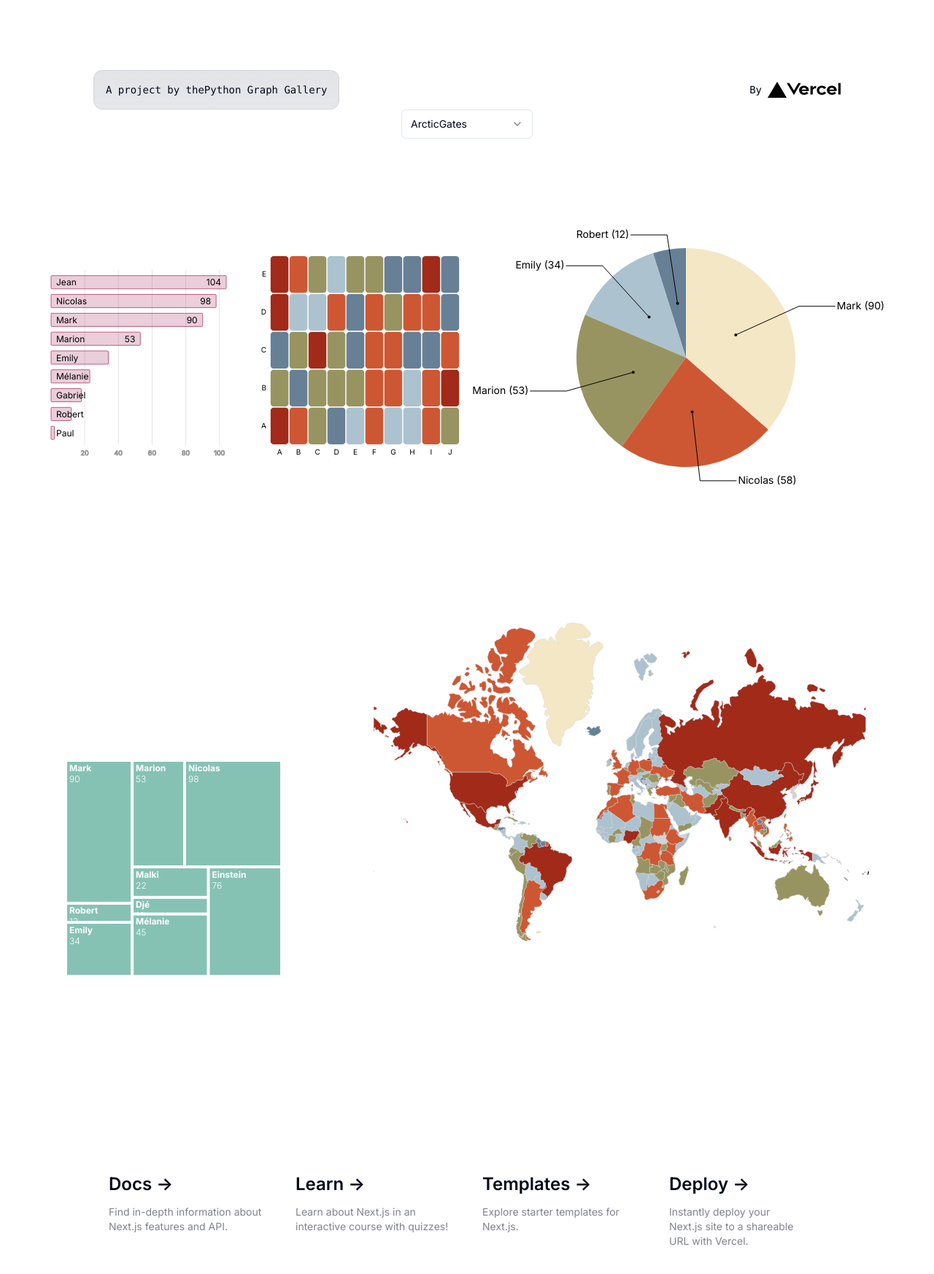
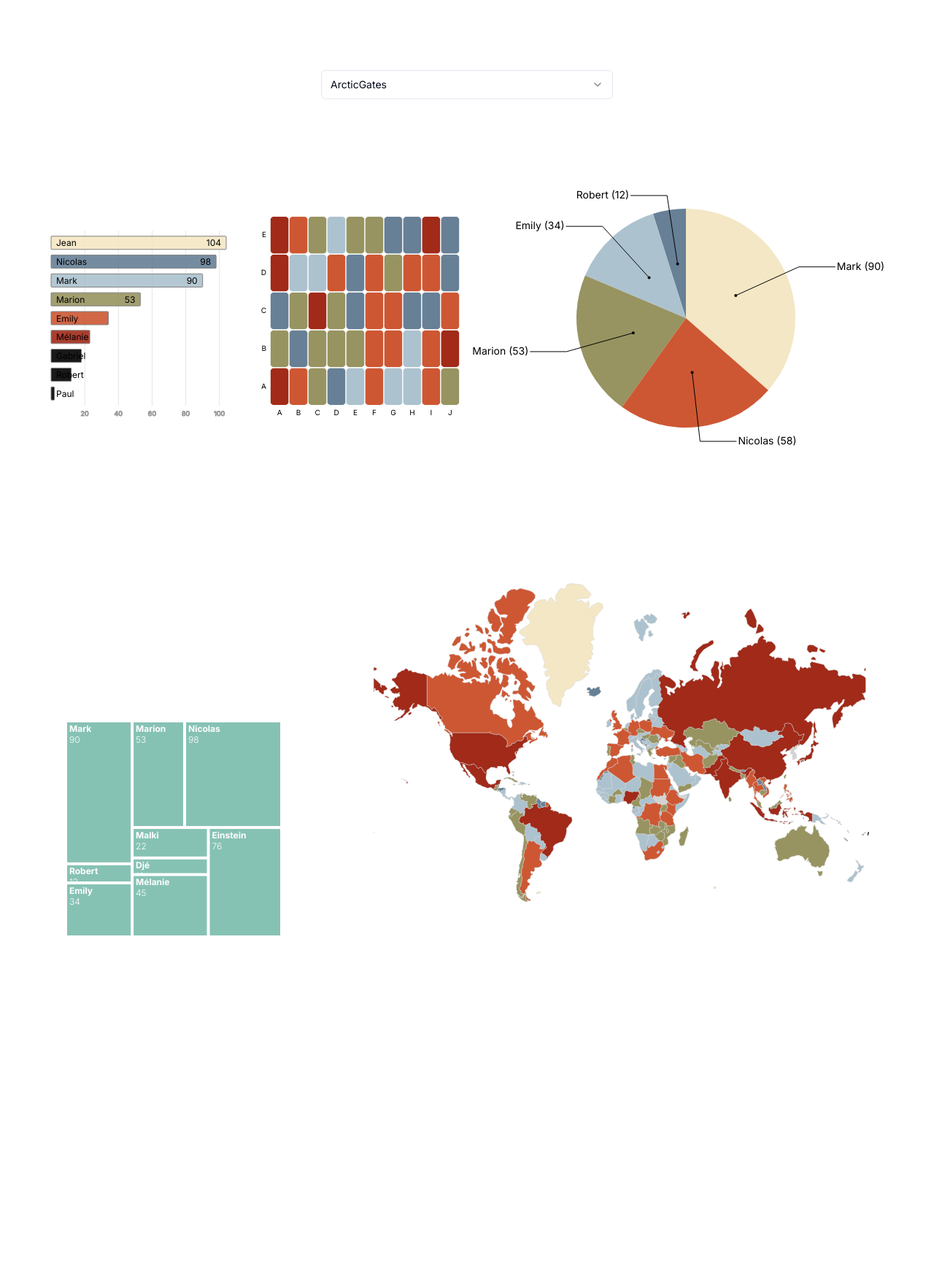
Before and after one commit to holtzy/dataviz-color-finder, a Next.js app: page / in a window 1280 px wide. Shown: the top 1746 px of the page at 73% size. After the commit the page ends 1632 px from the top, so only its background shows below. Built offline with nearby package versions, Linux system fonts and the light colour scheme.

Commit message:
add color chip in select button

```diff
--- a/src/app/page.tsx
+++ b/src/app/page.tsx
@@ -12,6 +12,7 @@ import { PieChart } from "@/dataviz/piechart/PieChart";
 import { pieData } from "@/dataviz/piechart/data";
 import { Treemap } from "@/dataviz/treemap/Treemap";
 import { treemapData } from "@/dataviz/treemap/data";
+import { getColorListFromString } from "@/lib/utils";
 import Image from "next/image";
 import { useState } from "react";
 
@@ -23,48 +24,22 @@ export default function Home() {
     colorPaletteList.find((col) => col.name === selectedColorPalette) ||
     colorPaletteList[0];
 
-  const selectedColorList = JSON.parse(
-    selectedColorObject.palette.replace(/'/g, '"')
-  );
+  const selectedColorList = getColorListFromString(selectedColorObject.palette);
 
-  console.log("selectedColorList", selectedColorList);
   return (
     <main className="flex min-h-screen flex-col items-center justify-between p-24">
-      <div className="z-10 w-full max-w-5xl items-center justify-between font-mono text-sm lg:flex">
-        <p className="fixed left-0 top-0 flex w-full justify-center border-b border-gray-300 bg-gradient-to-b from-zinc-200 pb-6 pt-8 backdrop-blur-2xl dark:border-neutral-800 dark:bg-zinc-800/30 dark:from-inherit lg:static lg:w-auto  lg:rounded-xl lg:border lg:bg-gray-200 lg:p-4 lg:dark:bg-zinc-800/30">
-          A project by the{" "}
-          <a href="https://www.python-graph-gallery.com">
-            {" "}
-            Python Graph Gallery
-          </a>
-        </p>
-        <div className="fixed bottom-0 left-0 flex h-48 w-full items-end justify-center bg-gradient-to-t from-white via-white dark:from-black dark:via-black lg:static lg:size-auto lg:bg-none">
-          <a
-            className="pointer-events-none flex place-items-center gap-2 p-8 lg:pointer-events-auto lg:p-0"
-            href="https://vercel.com?utm_source=create-next-app&utm_medium=appdir-template&utm_campaign=create-next-app"
-            target="_blank"
-            rel="noopener noreferrer"
-          >
-            By{" "}
-            <Image
-              src="/vercel.svg"
-              alt="Vercel Logo"
-              className="dark:invert"
-              width={100}
-              height={24}
-              priority
-            />
-          </a>
-        </div>
-      </div>
-
       <ColorPaletteSelectButton
         selectedColorPalette={selectedColorPalette}
         setSelectedColorPalette={setSelectedColorPalette}
       />
 
       <div className="relative z-[-1] flex place-items-center before:absolute before:h-[300px] before:w-full before:-translate-x-1/2 before:rounded-full before:bg-gradient-radial before:from-white before:to-transparent before:blur-2xl before:content-[''] after:absolute after:-z-20 after:h-[180px] after:w-full after:translate-x-1/3 after:bg-gradient-conic after:from-sky-200 after:via-blue-200 after:blur-2xl after:content-[''] before:dark:bg-gradient-to-br before:dark:from-transparent before:dark:to-blue-700 before:dark:opacity-10 after:dark:from-sky-900 after:dark:via-[#0141ff] after:dark:opacity-40 sm:before:w-[480px] sm:after:w-[240px] before:lg:h-[360px]">
-        <Barplot data={barplotData} width={300} height={300} />
+        <Barplot
+          data={barplotData}
+          width={300}
+          height={300}
+          colorList={selectedColorList}
+        />
         <Heatmap
           data={heatmapData}
           width={300}
@@ -89,76 +64,6 @@ export default function Home() {
         />
         ,
       </div>
-
-      <div className="mb-32 grid text-center lg:mb-0 lg:w-full lg:max-w-5xl lg:grid-cols-4 lg:text-left">
-        <a
-          href="https://nextjs.org/docs?utm_source=create-next-app&utm_medium=appdir-template&utm_campaign=create-next-app"
-          className="group rounded-lg border border-transparent px-5 py-4 transition-colors hover:border-gray-300 hover:bg-gray-100 hover:dark:border-neutral-700 hover:dark:bg-neutral-800/30"
-          target="_blank"
-          rel="noopener noreferrer"
-        >
-          <h2 className="mb-3 text-2xl font-semibold">
-            Docs{" "}
-            <span className="inline-block transition-transform group-hover:translate-x-1 motion-reduce:transform-none">
-              -&gt;
-            </span>
-          </h2>
-          <p className="m-0 max-w-[30ch] text-sm opacity-50">
-            Find in-depth information about Next.js features and API.
-          </p>
-        </a>
-
-        <a
-          href="https://nextjs.org/learn?utm_source=create-next-app&utm_medium=appdir-template-tw&utm_campaign=create-next-app"
-          className="group rounded-lg border border-transparent px-5 py-4 transition-colors hover:border-gray-300 hover:bg-gray-100 hover:dark:border-neutral-700 hover:dark:bg-neutral-800/30"
-          target="_blank"
-          rel="noopener noreferrer"
-        >
-          <h2 className="mb-3 text-2xl font-semibold">
-            Learn{" "}
-            <span className="inline-block transition-transform group-hover:translate-x-1 motion-reduce:transform-none">
-              -&gt;
-            </span>
-          </h2>
-          <p className="m-0 max-w-[30ch] text-sm opacity-50">
-            Learn about Next.js in an interactive course with&nbsp;quizzes!
-          </p>
-        </a>
-
-        <a
-          href="https://vercel.com/templates?framework=next.js&utm_source=create-next-app&utm_medium=appdir-template&utm_campaign=create-next-app"
-          className="group rounded-lg border border-transparent px-5 py-4 transition-colors hover:border-gray-300 hover:bg-gray-100 hover:dark:border-neutral-700 hover:dark:bg-neutral-800/30"
-          target="_blank"
-          rel="noopener noreferrer"
-        >
-          <h2 className="mb-3 text-2xl font-semibold">
-            Templates{" "}
-            <span className="inline-block transition-transform group-hover:translate-x-1 motion-reduce:transform-none">
-              -&gt;
-            </span>
-          </h2>
-          <p className="m-0 max-w-[30ch] text-sm opacity-50">
-            Explore starter templates for Next.js.
-          </p>
-        </a>
-
-        <a
-          href="https://vercel.com/new?utm_source=create-next-app&utm_medium=appdir-template&utm_campaign=create-next-app"
-          className="group rounded-lg border border-transparent px-5 py-4 transition-colors hover:border-gray-300 hover:bg-gray-100 hover:dark:border-neutral-700 hover:dark:bg-neutral-800/30"
-          target="_blank"
-          rel="noopener noreferrer"
-        >
-          <h2 className="mb-3 text-2xl font-semibold">
-            Deploy{" "}
-            <span className="inline-block transition-transform group-hover:translate-x-1 motion-reduce:transform-none">
-              -&gt;
-            </span>
-          </h2>
-          <p className="m-0 max-w-[30ch] text-balance text-sm opacity-50">
-            Instantly deploy your Next.js site to a shareable URL with Vercel.
-          </p>
-        </a>
-      </div>
     </main>
   );
 }
--- a/src/components/ColorPaletteSelectButton.tsx
+++ b/src/components/ColorPaletteSelectButton.tsx
@@ -6,6 +6,7 @@ import {
   SelectValue,
 } from "@/components/ui/select";
 import { colorPaletteList } from "@/data/color-palette-list";
+import { formatPaletteName, getColorListFromString } from "@/lib/utils";
 
 type ColorPaletteSelectButtonProps = {
   selectedColorPalette: string;
@@ -18,13 +19,29 @@ export const ColorPaletteSelectButton = ({
 }: ColorPaletteSelectButtonProps) => {
   return (
     <Select onValueChange={(newPalette) => setSelectedColorPalette(newPalette)}>
-      <SelectTrigger className="w-[180px]">
+      <SelectTrigger className="w-[400px]">
         <SelectValue placeholder={selectedColorPalette} />
       </SelectTrigger>
 
       <SelectContent>
         {colorPaletteList.map((pal) => {
-          return <SelectItem value={pal.name}>{pal.name}</SelectItem>;
+          return (
+            <SelectItem value={pal.name}>
+              <div className="flex gap-2">
+                <span>{formatPaletteName(pal.name)}</span>
+                <div className="flex flex-row" style={{ gap: 1 }}>
+                  {getColorListFromString(pal.palette).map((col) => {
+                    return (
+                      <div
+                        className="w-4 h-4 rounded-sm"
+                        style={{ backgroundColor: col }}
+                      />
+                    );
+                  })}
+                </div>
+              </div>
+            </SelectItem>
+          );
         })}
       </SelectContent>
     </Select>
--- a/src/dataviz/barplot/Barplot.tsx
+++ b/src/dataviz/barplot/Barplot.tsx
@@ -8,9 +8,10 @@ type BarplotProps = {
   width: number;
   height: number;
   data: { name: string; value: number }[];
+  colorList: string[];
 };
 
-export const Barplot = ({ width, height, data }: BarplotProps) => {
+export const Barplot = ({ width, height, data, colorList }: BarplotProps) => {
   // bounds = area inside the graph axis = calculated by substracting the margins
   const boundsWidth = width - MARGIN.right - MARGIN.left;
   const boundsHeight = height - MARGIN.top - MARGIN.bottom;
@@ -48,10 +49,10 @@ export const Barplot = ({ width, height, data }: BarplotProps) => {
           y={yScale(d.name)}
           width={xScale(d.value)}
           height={yScale.bandwidth()}
-          opacity={0.7}
-          stroke="#9d174d"
-          fill="#9d174d"
-          fillOpacity={0.3}
+          opacity={1}
+          stroke={"grey"}
+          fill={colorList[i]}
+          fillOpacity={0.9}
           strokeWidth={1}
           rx={1}
         />
--- a/src/lib/utils.ts
+++ b/src/lib/utils.ts
@@ -4,3 +4,17 @@ import { twMerge } from "tailwind-merge"
 export function cn(...inputs: ClassValue[]) {
   return twMerge(clsx(inputs))
 }
+
+export const formatPaletteName = (name: string) => {
+  return name
+    .replace(/_/g, ' ') // Replace underscores with spaces
+    .split(' ') // Split the string into an array of words
+    .map(word => word.charAt(0).toUpperCase() + word.slice(1)) // Capitalize the first letter of each word
+    .join(' '); // Join the array back into a single string
+}
+
+export const getColorListFromString = (colorString: string): string[] => {
+  return (JSON.parse(
+    colorString.replace(/'/g, '"')
+  ))
+}
```
